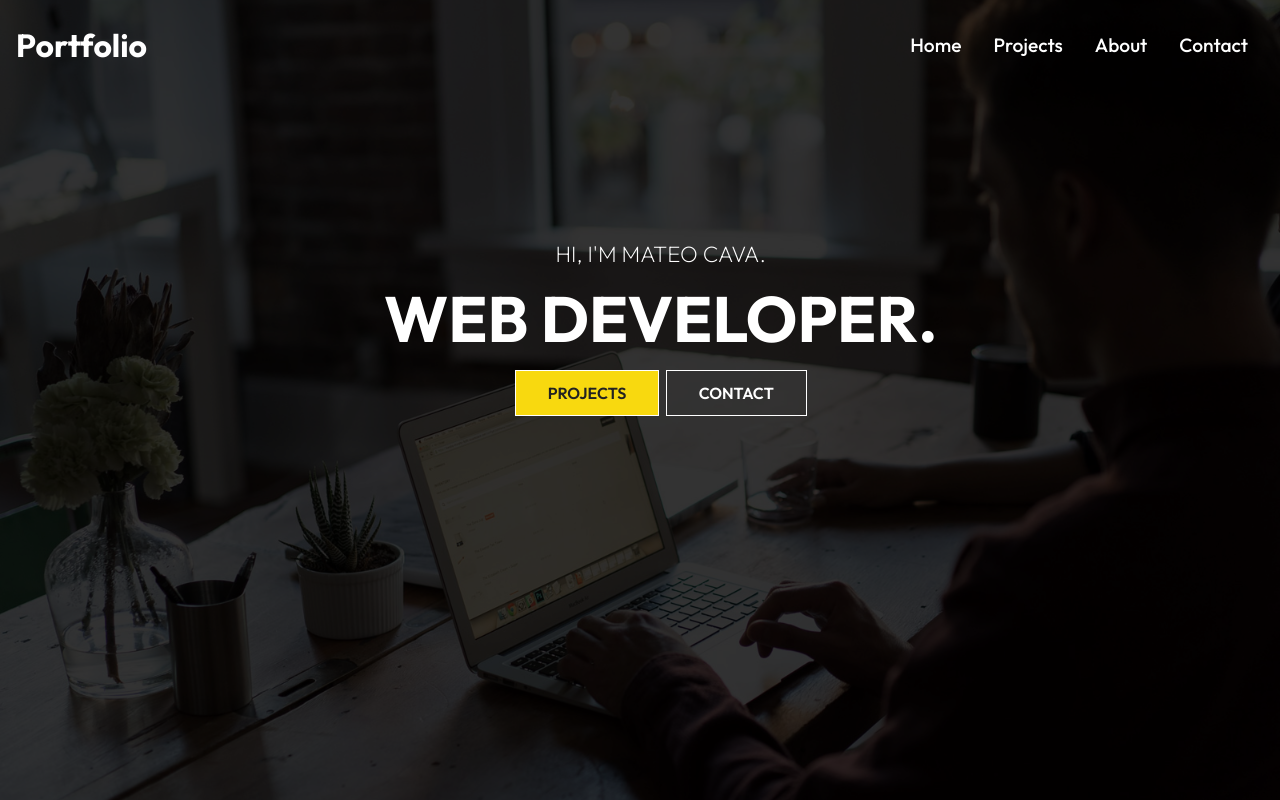
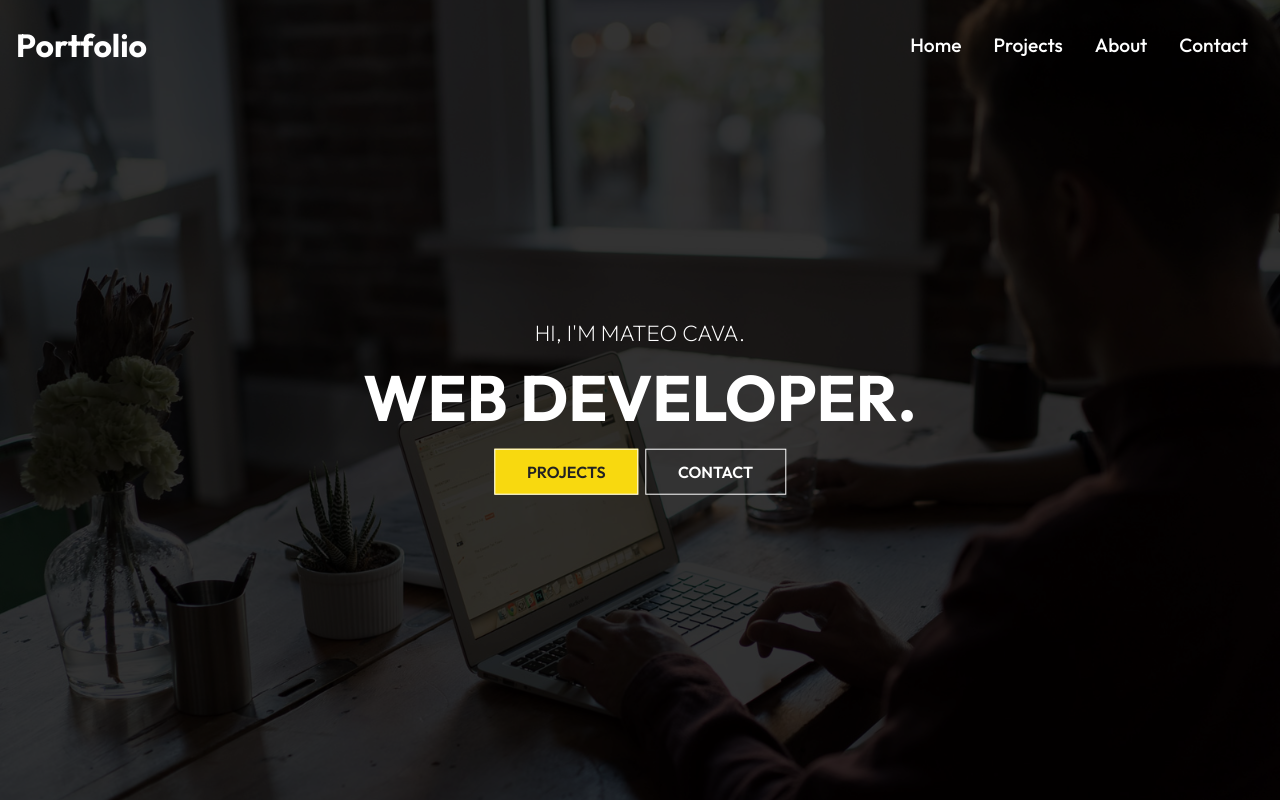
Before and after one commit to Matecava/Porfolio, a React (Create React App) app: page / in a window 1280 px wide. Shown: the top 800 px of the page. Built offline with nearby package versions, Linux system fonts and the light colour scheme.

Commit message:
heroimg arreglado

```diff
--- a/src/components/heroImg/HeroImg.css
+++ b/src/components/heroImg/HeroImg.css
@@ -30,9 +30,9 @@
 
 .hero .content {
   position: absolute;
-  transform: translate(-50% -50%);
-  top: 30%;
-  left: 30%;
+  transform: translate(-50%, -50%);
+  top: 50%;
+  left: 50%;
   text-align: center;
 }
 
```
